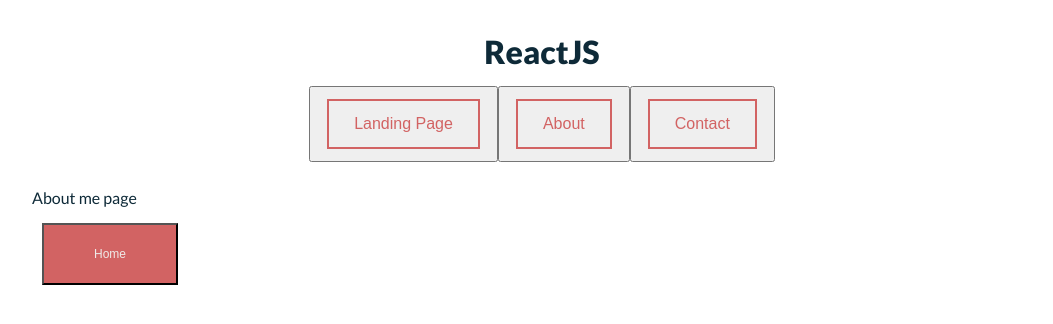
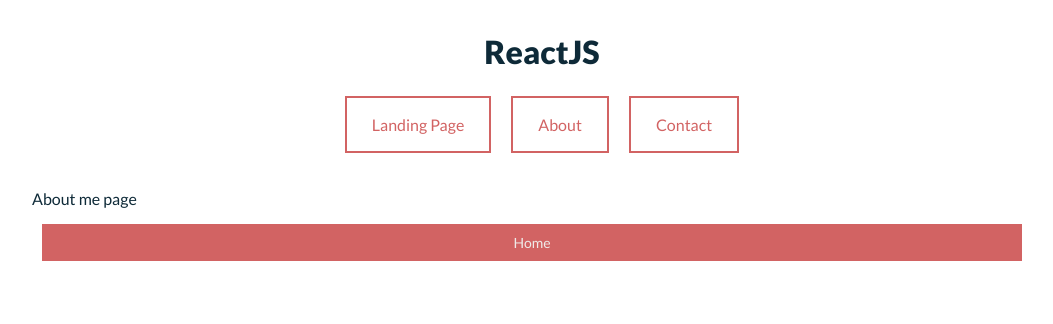
Before and after one commit to miklo88/React-Nav-Sass, a React (Create React App) app in the folder react-nav/: page /about in a window 1280 px wide. Shown: the top 324 px of the page, without its empty margins (108-1161 px from the left). Built offline with nearby package versions, Linux system fonts and the light colour scheme.

Commit message:
scss refined and hover, cursor on navigation and home button is working! going to continue to style so I can re-use these scss styles

```diff
--- a/react-nav/src/components/about.js
+++ b/react-nav/src/components/about.js
@@ -7,11 +7,9 @@
       <p>About me page</p>
 
       {/* homepage button */}
-      <button className='back-btn'>
-        <Link className='link' to='/home'>
-          <p className='btn-home-text'>Home</p>
-        </Link>
-      </button>
+      <Link className='back-home' to='/home'>
+        Home
+      </Link>
     </div>
   );
 };
--- a/react-nav/src/components/contact.js
+++ b/react-nav/src/components/contact.js
@@ -5,13 +5,11 @@
   return (
     <div className='Contact'>
       <p>Contact me page/form</p>
-
+      <div></div>
       {/* homepage button */}
-      <button className='back-btn'>
-        <Link className='link' to='/home'>
-          <p className='btn-home-text'>Home</p>
-        </Link>
-      </button>
+      <Link className='back-home' to='/home'>
+        Home
+      </Link>
     </div>
   );
 };
--- a/react-nav/src/styles/styles.scss
+++ b/react-nav/src/styles/styles.scss
@@ -70,21 +70,37 @@
   color: $off-white;
 }
 // back to home button //////////////////////////
-
-.back-btn {
+.back-home:link,
+.back-home:visited {
   display: flex;
   justify-content: center;
   align-items: center;
-  font-size: 12px;
+  font-size: 14px;
   background-color: $primary-coral;
-  padding: 10px 50px;
+  color: $off-white;
+  text-decoration: none !important;
+  padding: 10px 25px;
   margin: 10px;
-  ///////////// back to home button text
-  .btn-home-text {
-    color: $off-white;
-    cursor: pointer;
-  }
 }
+
+.back-home:hover,
+.back-home:active {
+  background-color: $off-white;
+  color: $primary-coral;
+}
+//   display: flex;
+//   justify-content: center;
+//   align-items: center;
+//   font-size: 12px;
+//   background-color: $primary-coral;
+//   padding: 10px 50px;
+//   margin: 10px;
+//   ///////////// back to home button text
+//   .btn-home-text {
+//     color: $off-white;
+//     cursor: pointer;
+//   }
+// }
 
 // links for the nav and back btns  //////////////////////////////////
 .link {
--- a/react-nav/src/utils/routing.js
+++ b/react-nav/src/utils/routing.js
@@ -14,21 +14,15 @@
         <h1 className='nav-h1'>ReactJS</h1>
         {/* navigation buttons and links and routes */}
         <div className='nav-btn-wrap'>
-          <button className='nav-button'>
           <Link className='btn-link' to='/home'>
             Landing Page
           </Link>
-          </button>
-          <button className='nav-button'>
           <Link className='btn-link' to='/about'>
             About
           </Link>
-          </button>
-          <button className='nav-button'>
           <Link className='btn-link' to='/contact'>
             Contact
           </Link>
-          </button>
         </div>
         {/* nav-btn-wrap */}
       </div>
```
Lines whose indentation alone changed are shown as unchanged.
